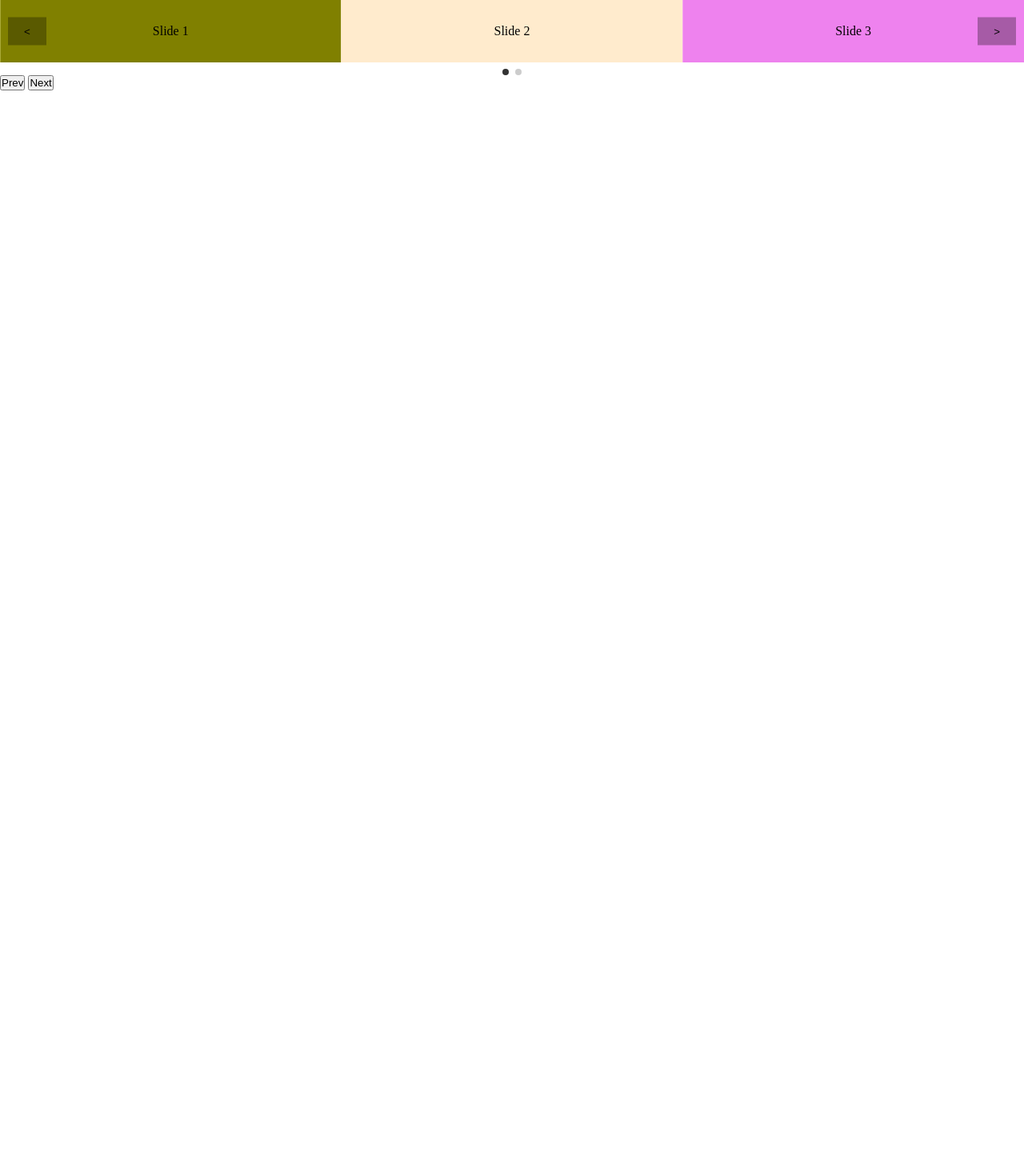
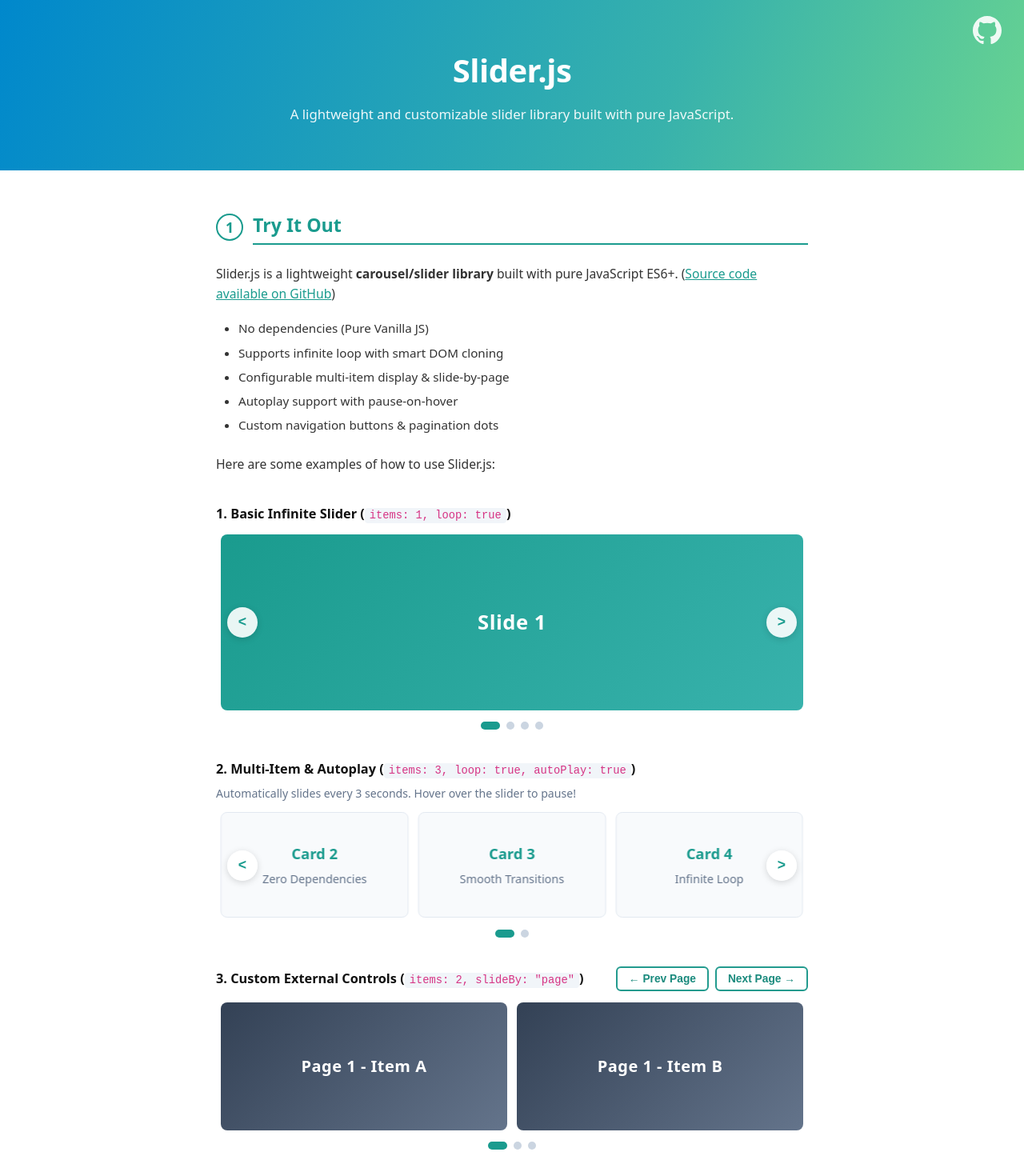
Before and after one commit to ThanhWii/slider, a website: page index.html in a window 1280 px wide. Shown: the whole page at 80% size. Before the commit the page ends 800 px from the top, so only its background shows below. Drawn offline with Linux system fonts and the light colour scheme.

Commit message:
complete demo page

```diff
--- a/index.html
+++ b/index.html
@@ -4,125 +4,179 @@
 <head>
     <meta charset="UTF-8">
     <meta name="viewport" content="width=device-width, initial-scale=1.0">
-    <title>Document</title>
-    <style>
-        * {
-            padding: 0;
-            margin: 0;
-            box-sizing: border-box;
-        }
-
-        .slider-wrapper {
-            width: 100%;
-            overflow: hidden;
-        }
-
-        .slider-content {
-            position: relative;
-        }
-
-        .slider-track {
-            display: flex;
-        }
-
-        .slider-slide {
-            flex: 0 0 auto;
-            text-align: center;
-            padding: 30px;
-        }
-
-        .slider-slide:nth-child(6n+1) {
-            background: violet;
-        }
-
-        .slider-slide:nth-child(6n+2) {
-            background: orange;
-        }
-
-        .slider-slide:nth-child(6n+3) {
-            background: greenyellow;
-        }
-
-        .slider-slide:nth-child(6n+4) {
-            background: yellow;
-        }
-
-        .slider-slide:nth-child(6n+5) {
-            background: olive;
-        }
-
-        .slider-slide:nth-child(6n+6) {
-            background: blanchedalmond;
-        }
-
-        .slider-prev,
-        .slider-next {
-            position: absolute;
-            top: 50%;
-            transform: translateY(-50%);
-            padding: 10px 20px;
-            border: none;
-            outline: none;
-            background: rgba(0, 0, 0, 0.3);
-            cursor: pointer;
-        }
-
-        .slider-prev {
-            left: 10px;
-        }
-
-        .slider-next {
-            right: 10px;
-        }
-
-        .slider-nav {
-            display: flex;
-            align-items: center;
-            justify-content: center;
-            gap: 8px;
-            margin-top: 8px;
-        }
-
-        .slider-dot {
-            width: 8px;
-            height: 8px;
-            border-radius: 50%;
-            border: none;
-            background: #ccc;
-        }
-
-        .slider-dot.active {
-            background: #333;
-        }
-    </style>
+    <title>Slider.js - Lightweight Carousel & Slider Library</title>
+    <!-- Demo & Slider CSS -->
+    <link rel="stylesheet" href="./styles.css">
 </head>
 
 <body>
-    <div id="my-slider">
-        <div>Slide 1</div>
-        <div>Slide 2</div>
-        <div>Slide 3</div>
-        <div>Slide 4</div>
-        <div>Slide 5</div>
-        <div>Slide 6</div>
-    </div>
-    <div>
-        <button id="prevBtn">Prev</button>
-        <button id="nextBtn">Next</button>
-    </div>
-    <script src="./src/slider.js"></script>
+    <!-- Header Banner -->
+    <header class="header">
+        <a href="https://github.com/ThanhWii/slider" target="_blank" class="github-link" title="View on GitHub">
+            <svg viewBox="0 0 16 16" width="36" height="36" fill="currentColor">
+                <path
+                    d="M8 0C3.58 0 0 3.58 0 8c0 3.54 2.29 6.53 5.47 7.59.4.07.55-.17.55-.38 0-.19-.01-.82-.01-1.49-2.01.37-2.53-.49-2.69-.94-.09-.23-.48-.94-.82-1.13-.28-.15-.68-.52-.01-.53.63-.01 1.08.58 1.23.82.72 1.21 1.87.87 2.33.66.07-.52.28-.87.51-1.07-1.78-.2-3.64-.89-3.64-3.95 0-.87.31-1.59.82-2.15-.08-.2-.36-1.02.08-2.12 0 0 .67-.21 2.2.82.64-.18 1.32-.27 2-.27.68 0 1.36.09 2 .27 1.53-1.04 2.2-.82 2.2-.82.44 1.1.16 1.92.08 2.12.51.56.82 1.27.82 2.15 0 3.07-1.87 3.75-3.65 3.95.29.25.54.73.54 1.48 0 1.07-.01 1.93-.01 2.2 0 .21.15.46.55.38A8.013 8.013 0 0016 8c0-4.42-3.58-8-8-8z">
+                </path>
+            </svg>
+        </a>
+        <h1 class="header__title">Slider.js</h1>
+        <p class="header__subtitle">A lightweight and customizable slider library built with pure JavaScript.</p>
+    </header>
+
+    <!-- Main Content -->
+    <main class="container">
+        <section class="section">
+            <div class="section__heading">
+                <span class="section__number">1</span>
+                <h2 class="section__title">Try It Out</h2>
+            </div>
+
+            <p class="section__desc">
+                Slider.js is a lightweight <strong>carousel/slider library</strong> built with pure JavaScript ES6+.
+                (<a href="https://github.com/ThanhWii/slider" target="_blank">Source code available on GitHub</a>)
+            </p>
+
+            <ul class="feature-list">
+                <li>No dependencies (Pure Vanilla JS)</li>
+                <li>Supports infinite loop with smart DOM cloning</li>
+                <li>Configurable multi-item display & slide-by-page</li>
+                <li>Autoplay support with pause-on-hover</li>
+                <li>Custom navigation buttons & pagination dots</li>
+            </ul>
+
+            <p class="section__desc">Here are some examples of how to use Slider.js:</p>
+
+            <!-- ================= 1. BASIC INFINITE SLIDER ================= -->
+            <div class="demo-block">
+                <h3 class="demo-block__title">1. Basic Infinite Slider (<code>items: 1, loop: true</code>)</h3>
+
+                <div id="slider-basic">
+                    <div class="slide-item">
+                        <div class="slide-box bg-teal">Slide 1</div>
+                    </div>
+                    <div class="slide-item">
+                        <div class="slide-box bg-blue">Slide 2</div>
+                    </div>
+                    <div class="slide-item">
+                        <div class="slide-box bg-indigo">Slide 3</div>
+                    </div>
+                    <div class="slide-item">
+                        <div class="slide-box bg-emerald">Slide 4</div>
+                    </div>
+                </div>
+            </div>
+
+            <!-- ================= 2. MULTI-ITEM & AUTOPLAY SLIDER ================= -->
+            <div class="demo-block">
+                <h3 class="demo-block__title">2. Multi-Item & Autoplay
+                    (<code>items: 3, loop: true, autoPlay: true</code>)</h3>
+                <p class="demo-block__hint">Automatically slides every 3 seconds. Hover over the slider to pause!</p>
+
+                <div id="slider-multi">
+                    <div class="slide-item">
+                        <div class="slide-card">
+                            <h4>Card 1</h4>
+                            <p>Pure ES6+ Class</p>
+                        </div>
+                    </div>
+                    <div class="slide-item">
+                        <div class="slide-card">
+                            <h4>Card 2</h4>
+                            <p>Zero Dependencies</p>
+                        </div>
+                    </div>
+                    <div class="slide-item">
+                        <div class="slide-card">
+                            <h4>Card 3</h4>
+                            <p>Smooth Transitions</p>
+                        </div>
+                    </div>
+                    <div class="slide-item">
+                        <div class="slide-card">
+                            <h4>Card 4</h4>
+                            <p>Infinite Loop</p>
+                        </div>
+                    </div>
+                    <div class="slide-item">
+                        <div class="slide-card">
+                            <h4>Card 5</h4>
+                            <p>Hover to Pause</p>
+                        </div>
+                    </div>
+                    <div class="slide-item">
+                        <div class="slide-card">
+                            <h4>Card 6</h4>
+                            <p>Custom Controls</p>
+                        </div>
+                    </div>
+                </div>
+            </div>
+
+            <!-- ================= 3. CUSTOM CONTROLS & SLIDE BY PAGE ================= -->
+            <div class="demo-block">
+                <div class="demo-block__header">
+                    <h3 class="demo-block__title">3. Custom External Controls (<code>items: 2, slideBy: "page"</code>)
+                    </h3>
+                    <div class="custom-controls">
+                        <button id="custom-prev" class="demo-btn">&larr; Prev Page</button>
+                        <button id="custom-next" class="demo-btn">Next Page &rarr;</button>
+                    </div>
+                </div>
+
+                <div id="slider-custom">
+                    <div class="slide-item">
+                        <div class="slide-box slide-box--sm bg-slate">Page 1 - Item A</div>
+                    </div>
+                    <div class="slide-item">
+                        <div class="slide-box slide-box--sm bg-slate">Page 1 - Item B</div>
+                    </div>
+                    <div class="slide-item">
+                        <div class="slide-box slide-box--sm bg-cyan">Page 2 - Item C</div>
+                    </div>
+                    <div class="slide-item">
+                        <div class="slide-box slide-box--sm bg-cyan">Page 2 - Item D</div>
+                    </div>
+                    <div class="slide-item">
+                        <div class="slide-box slide-box--sm bg-teal">Page 3 - Item E</div>
+                    </div>
+                    <div class="slide-item">
+                        <div class="slide-box slide-box--sm bg-teal">Page 3 - Item F</div>
+                    </div>
+                </div>
+            </div>
+        </section>
+    </main>
+
+    <!-- Embed Slider.js -->
+    <script src="./slider.min.js"></script>
+
+    <!-- Slider Demo -->
     <script>
-        const mySlider = new Slider('#my-slider', {
+        // 1. Basic Infinite Slider
+        const basicSlider = new Slider('#slider-basic', {
+            items: 1,
+            loop: true,
+            speed: 400
+        });
+
+        // 2. Multi-Item & Autoplay Slider
+        const multiSlider = new Slider('#slider-multi', {
             items: 3,
+            slideBy: 1,
             loop: true,
-            slideBy: 1,
-            // controls: false,
-            // controlsText: ['<--', '-->'],
-            // autoPlay: true,
-            // autoPlayTimeout: 1000,
-            // autoPlayHoverPause: false,
-            // prevBtn: '#prevBtn',
-            // nextBtn: '#nextBtn',
+            speed: 350,
+            autoPlay: true,
+            autoPlayTimeout: 3000,
+            autoPlayHoverPause: true
+        });
+
+        // 3. Custom Controls & Slide by Page
+        const customSlider = new Slider('#slider-custom', {
+            items: 2,
+            slideBy: 'page',
+            loop: true,
+            prevBtn: '#custom-prev',
+            nextBtn: '#custom-next'
         });
     </script>
 </body>
--- /dev/null
+++ b/styles.css
@@ -0,0 +1,329 @@
+/* Reset & Base Styles */
+* {
+    box-sizing: border-box;
+    margin: 0;
+    padding: 0;
+}
+
+body {
+    font-family: system-ui, -apple-system, BlinkMacSystemFont, 'Segoe UI', Roboto, Oxygen, Ubuntu, Cantarell, sans-serif;
+    color: #333;
+    line-height: 1.6;
+    background-color: #fff;
+}
+
+/* Header Banner */
+.header {
+    position: relative;
+    background: linear-gradient(110deg, #0088cc 0%, #38b2ac 65%, #68d391 100%);
+    color: #fff;
+    text-align: center;
+    padding: 56px 20px;
+}
+
+.github-link {
+    position: absolute;
+    top: 20px;
+    right: 28px;
+    color: #fff;
+    opacity: 0.9;
+    transition: opacity 0.2s, transform 0.2s;
+}
+
+.github-link:hover {
+    opacity: 1;
+    transform: scale(1.08);
+}
+
+.header__title {
+    font-size: 2.5rem;
+    font-weight: 700;
+    margin-bottom: 10px;
+    letter-spacing: -0.5px;
+}
+
+.header__subtitle {
+    font-size: 1.05rem;
+    opacity: 0.92;
+}
+
+/* Main Layout */
+.container {
+    max-width: 780px;
+    margin: 50px auto 80px;
+    padding: 0 20px;
+}
+
+/* Section Heading (1. Try It Out) */
+.section__heading {
+    display: flex;
+    align-items: center;
+    gap: 12px;
+    margin-bottom: 24px;
+}
+
+.section__number {
+    display: inline-flex;
+    align-items: center;
+    justify-content: center;
+    width: 34px;
+    height: 34px;
+    border: 2px solid #1a9b8e;
+    border-radius: 50%;
+    color: #1a9b8e;
+    font-weight: 700;
+    font-size: 1.1rem;
+    flex-shrink: 0;
+}
+
+.section__title {
+    flex: 1;
+    color: #1a9b8e;
+    font-size: 1.45rem;
+    font-weight: 700;
+    padding-bottom: 4px;
+    border-bottom: 2px solid #1a9b8e;
+}
+
+.section__desc {
+    margin-bottom: 18px;
+    font-size: 0.98rem;
+}
+
+.section__desc a {
+    color: #1a9b8e;
+    text-decoration: underline;
+}
+
+.section__desc a:hover {
+    color: #13746a;
+}
+
+/* Feature Bullet List */
+.feature-list {
+    margin: 0 0 24px 28px;
+    font-size: 0.95rem;
+}
+
+.feature-list li {
+    margin-bottom: 6px;
+}
+
+/* Demo Blocks */
+.demo-block {
+    margin-top: 36px;
+}
+
+.demo-block__header {
+    display: flex;
+    align-items: center;
+    justify-content: space-between;
+    flex-wrap: wrap;
+    gap: 10px;
+    margin-bottom: 14px;
+}
+
+.demo-block__title {
+    font-size: 1.02rem;
+    font-weight: 700;
+    color: #111;
+    margin-bottom: 12px;
+}
+
+.demo-block__header .demo-block__title {
+    margin-bottom: 0;
+}
+
+.demo-block__hint {
+    font-size: 0.88rem;
+    color: #64748b;
+    margin-top: -6px;
+    margin-bottom: 12px;
+}
+
+.demo-block code {
+    background: #f1f5f9;
+    padding: 2px 6px;
+    border-radius: 4px;
+    font-size: 0.86rem;
+    color: #d63384;
+    font-weight: 500;
+}
+
+/* ================= CORE SLIDER STYLES (Generated by Slider.js) ================= */
+.slider-wrapper {
+    position: relative;
+    user-select: none;
+}
+
+.slider-content {
+    position: relative;
+    overflow: hidden;
+    border-radius: 10px;
+}
+
+.slider-track {
+    display: flex;
+    will-change: transform;
+}
+
+.slider-slide {
+    flex-shrink: 0;
+    padding: 0 6px;
+}
+
+/* Prev / Next Default Buttons */
+.slider-prev,
+.slider-next {
+    position: absolute;
+    top: 50%;
+    transform: translateY(-50%);
+    width: 38px;
+    height: 38px;
+    border-radius: 50%;
+    border: none;
+    background: rgba(255, 255, 255, 0.9);
+    color: #1a9b8e;
+    font-size: 1.1rem;
+    font-weight: 700;
+    cursor: pointer;
+    box-shadow: 0 2px 8px rgba(0, 0, 0, 0.15);
+    display: flex;
+    align-items: center;
+    justify-content: center;
+    transition: background-color 0.2s, transform 0.2s;
+    z-index: 2;
+}
+
+.slider-prev:hover,
+.slider-next:hover {
+    background: #fff;
+    transform: translateY(-50%) scale(1.08);
+}
+
+.slider-prev {
+    left: 14px;
+}
+
+.slider-next {
+    right: 14px;
+}
+
+/* Pagination Dots */
+.slider-nav {
+    display: flex;
+    justify-content: center;
+    gap: 8px;
+    margin-top: 14px;
+}
+
+.slider-dot {
+    width: 10px;
+    height: 10px;
+    border-radius: 50%;
+    border: none;
+    background-color: #cbd5e1;
+    cursor: pointer;
+    padding: 0;
+    transition: all 0.25s ease;
+}
+
+.slider-dot:hover {
+    background-color: #94a3b8;
+}
+
+.slider-dot.active {
+    background-color: #1a9b8e;
+    width: 24px;
+    border-radius: 10px;
+}
+
+/* ================= DEMO SLIDE ITEMS STYLING ================= */
+.slide-box {
+    height: 220px;
+    border-radius: 8px;
+    display: flex;
+    align-items: center;
+    justify-content: center;
+    color: #fff;
+    font-size: 1.6rem;
+    font-weight: 700;
+    letter-spacing: 0.5px;
+}
+
+.slide-box--sm {
+    height: 160px;
+    font-size: 1.25rem;
+}
+
+.bg-teal {
+    background: linear-gradient(135deg, #1a9b8e, #38b2ac);
+}
+
+.bg-blue {
+    background: linear-gradient(135deg, #0284c7, #38bdf8);
+}
+
+.bg-indigo {
+    background: linear-gradient(135deg, #4f46e5, #818cf8);
+}
+
+.bg-emerald {
+    background: linear-gradient(135deg, #059669, #34d399);
+}
+
+.bg-slate {
+    background: linear-gradient(135deg, #334155, #64748b);
+}
+
+.bg-cyan {
+    background: linear-gradient(135deg, #0891b2, #22d3ee);
+}
+
+.slide-card {
+    background: #f8fafc;
+    border: 1px solid #e2e8f0;
+    border-radius: 8px;
+    padding: 36px 20px;
+    text-align: center;
+    transition: border-color 0.2s, box-shadow 0.2s;
+}
+
+.slide-card:hover {
+    border-color: #239b8e;
+    box-shadow: 0 4px 12px rgba(26, 155, 142, 0.08);
+}
+
+.slide-card h4 {
+    font-size: 1.15rem;
+    color: #1a9b8e;
+    margin-bottom: 6px;
+}
+
+.slide-card p {
+    font-size: 0.9rem;
+    color: #64748b;
+}
+
+/* Custom External Buttons */
+.custom-controls {
+    display: flex;
+    gap: 8px;
+}
+
+.demo-btn {
+    background-color: #fff;
+    color: #1a8a7d;
+    border: 2px solid #239b8e;
+    border-radius: 6px;
+    padding: 6px 14px;
+    font-size: 0.86rem;
+    font-weight: 600;
+    cursor: pointer;
+    transition: all 0.2s ease;
+}
+
+.demo-btn:hover {
+    background-color: #239b8e;
+    color: #fff;
+}
```
